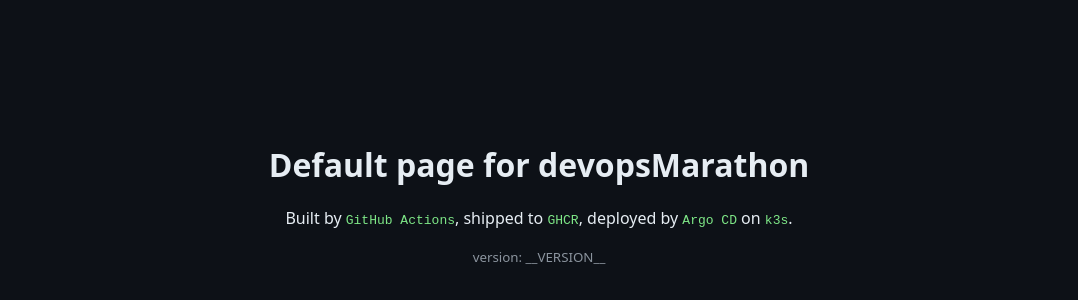
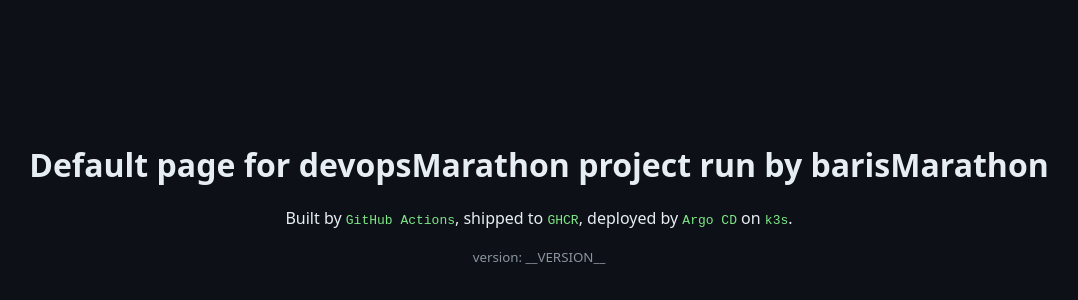
Before and after one commit to barisMarathon/devops-marathon-hello, a plain HTML site: page site/index.html in a window 1280 px wide. Shown: the part 198-498 px from the top of the page, without its empty margins (101-1179 px from the left). Drawn offline with Linux system fonts and the light colour scheme.

Commit message:
2nd test for ci/cd index.html changed

```diff
--- a/site/index.html
+++ b/site/index.html
@@ -3,7 +3,7 @@
 <head>
   <meta charset="utf-8">
   <meta name="viewport" content="width=device-width, initial-scale=1">
-  <title>devops-marathon-home</title>
+  <title>devops-marathon</title>
   <style>
     body { font-family: system-ui, sans-serif; background: #0d1117; color: #e6edf3;
            display: grid; place-items: center; min-height: 100vh; margin: 0; }
@@ -14,7 +14,7 @@
 </head>
 <body>
   <main>
-    <h1>Default page for devopsMarathon</h1>
+    <h1>Default page for devopsMarathon project run by barisMarathon</h1>
     <p>Built by <code>GitHub Actions</code>, shipped to <code>GHCR</code>, deployed by <code>Argo CD</code> on <code>k3s</code>.</p>
     <p><small>version: __VERSION__</small></p>
   </main>
```
